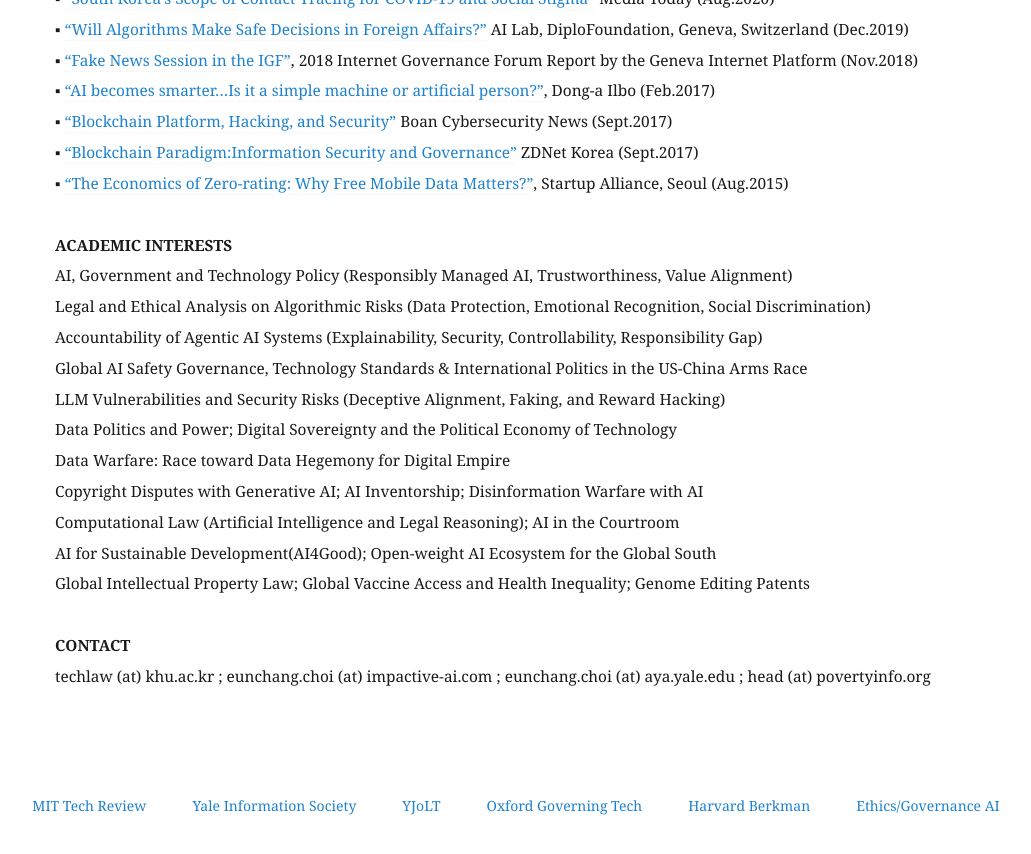
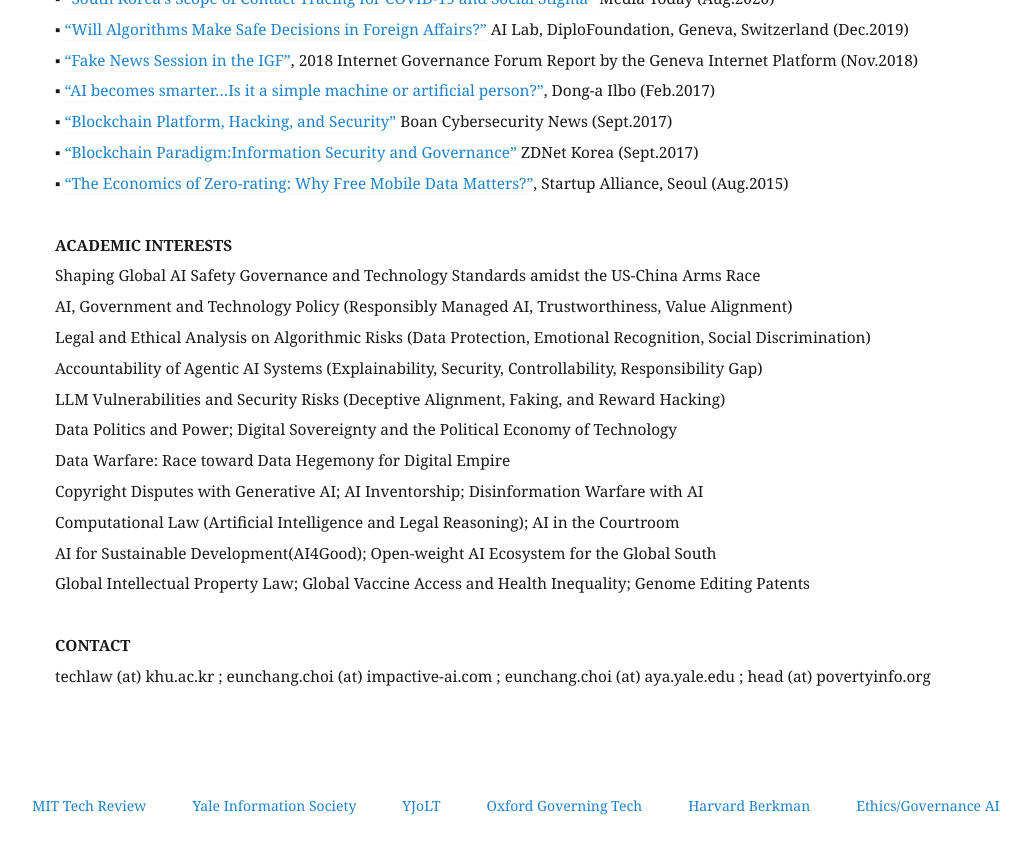
Before and after one commit to eunchangchoi/eunchangchoi.github.io, a Jekyll site: the page built from index.md, in a window 1280 px wide and 900 px high, scrolled down 10988 px. Shown: the top 854 px of the window, without its empty margins (45-1076 px from the left). Built offline with Jekyll 4.4.1, drawn with Linux system fonts in a browser that asks for light colours.

Commit message:
Update index.md

```diff
--- a/index.md
+++ b/index.md
@@ -248,10 +248,10 @@
 
  <br>
  <strong> ACADEMIC INTERESTS </strong> <br>
+   Shaping Global AI Safety Governance and Technology Standards amidst the US-China Arms Race<br>
    AI, Government and Technology Policy (Responsibly Managed AI, Trustworthiness, Value Alignment) <br>
    Legal and Ethical Analysis on Algorithmic Risks (Data Protection, Emotional Recognition, Social Discrimination) <br>
    Accountability of Agentic AI Systems (Explainability, Security, Controllability, Responsibility Gap) <br>
-   Global AI Safety Governance, Technology Standards & International Politics in the US-China Arms Race<br>
    LLM Vulnerabilities and Security Risks (Deceptive Alignment, Faking, and Reward Hacking) <br>
    Data Politics and Power; Digital Sovereignty and the Political Economy of Technology  <br>
    Data Warfare: Race toward Data Hegemony for Digital Empire <br>
```
